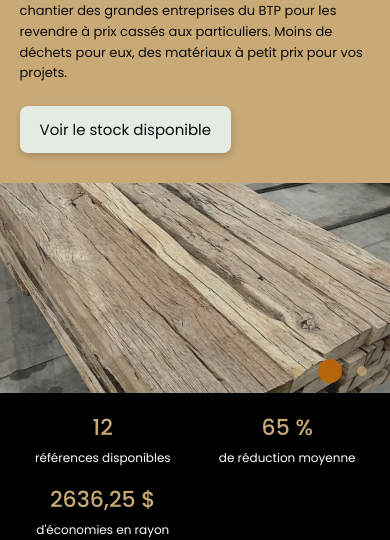
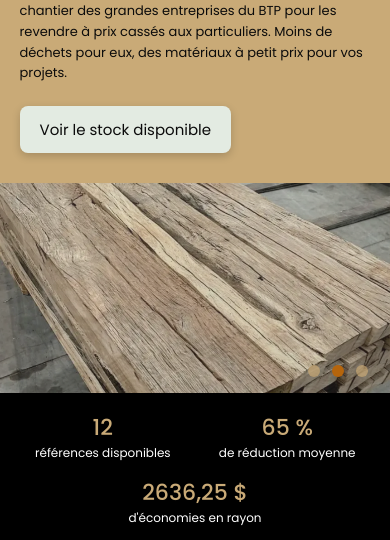
Before and after one commit to timothee-v/nouvelle-vis, a plain HTML site: page index.html in a window 390 px wide. Shown: the part 304-844 px from the top of the page. Drawn offline with nearby package versions, Linux system fonts and the light colour scheme.

Commit message:
Add files via upload

```diff
--- a/css/style.css
+++ b/css/style.css
@@ -282,13 +282,14 @@ html { scroll-behavior: smooth; }
   .hero-texte { padding: 24px 5% 30px; }
   .hero h1 { font-size: 38px; letter-spacing: -1px; margin-bottom: 18px; }
   .hero-visuel { min-height: 0; height: 210px; }
-  .points { right: 16px; bottom: 10px; }
-  .points button { width: 24px; height: 24px; border: 7px solid transparent; background-clip: padding-box; }
+  .points { right: 16px; bottom: 10px; gap: 0; }
+  .points button, .points button.on { width: 24px; height: 24px; border: 6px solid transparent; background-clip: padding-box; }
 
-  /* Accueil : chiffres clés */
-  .chiffres { display: grid; grid-template-columns: repeat(2, 1fr); gap: 14px 10px; padding: 18px 4%; }
+  /* Accueil : chiffres clés (le dernier, seul sur sa ligne, reste centré) */
+  .chiffres { display: flex; flex-wrap: wrap; justify-content: center; gap: 14px 10px; padding: 18px 4%; text-align: center; }
+  .chiffres > div { flex: 1 1 40%; min-width: 0; }
   .chiffres strong { font-size: 22px; }
-  .chiffres span { font-size: 12px; }
+  .chiffres span { display: block; font-size: 12px; }
 
   /* Accueil : catégories */
   .categories { flex-wrap: nowrap; gap: 10px; padding: 28px 4% 40px; }
```
